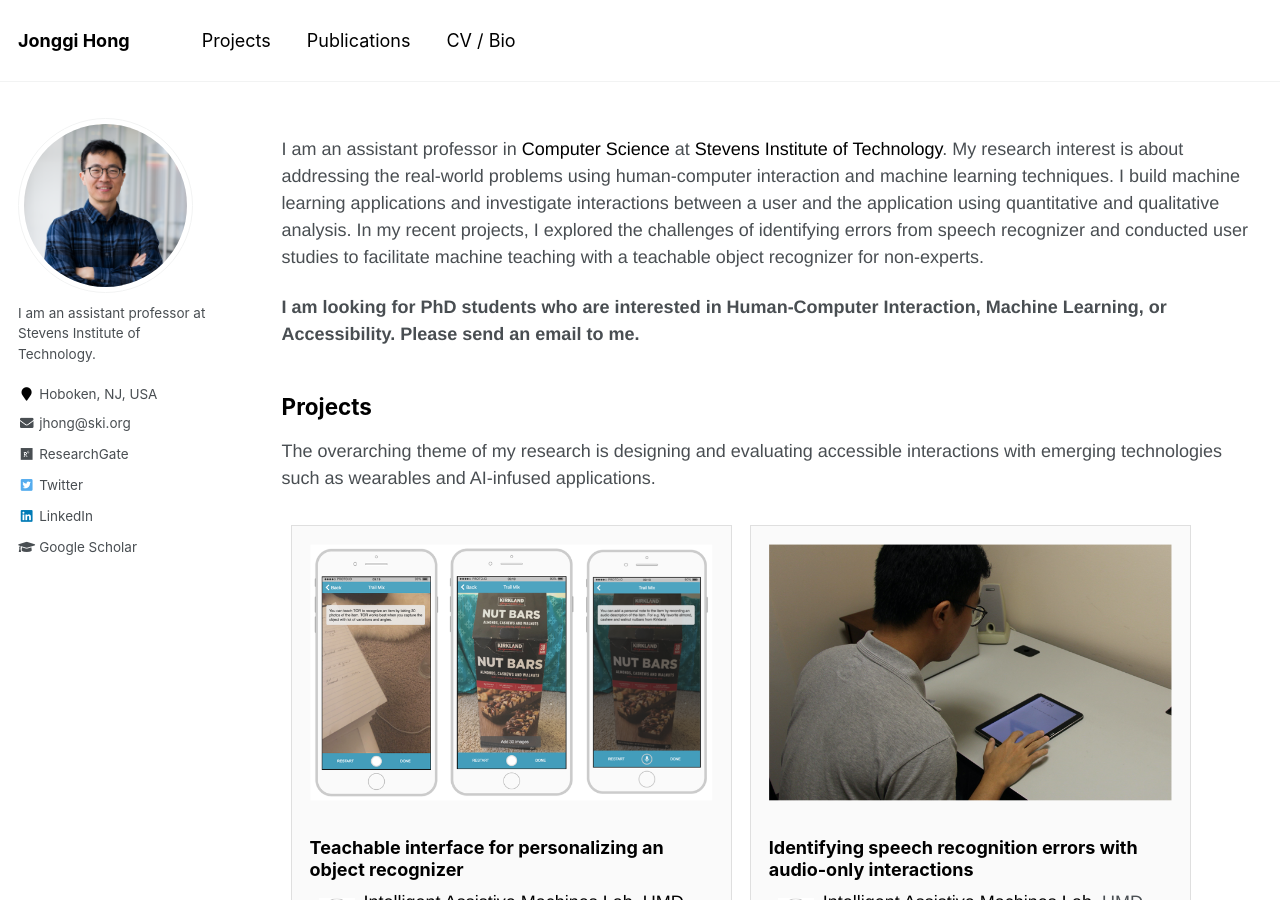
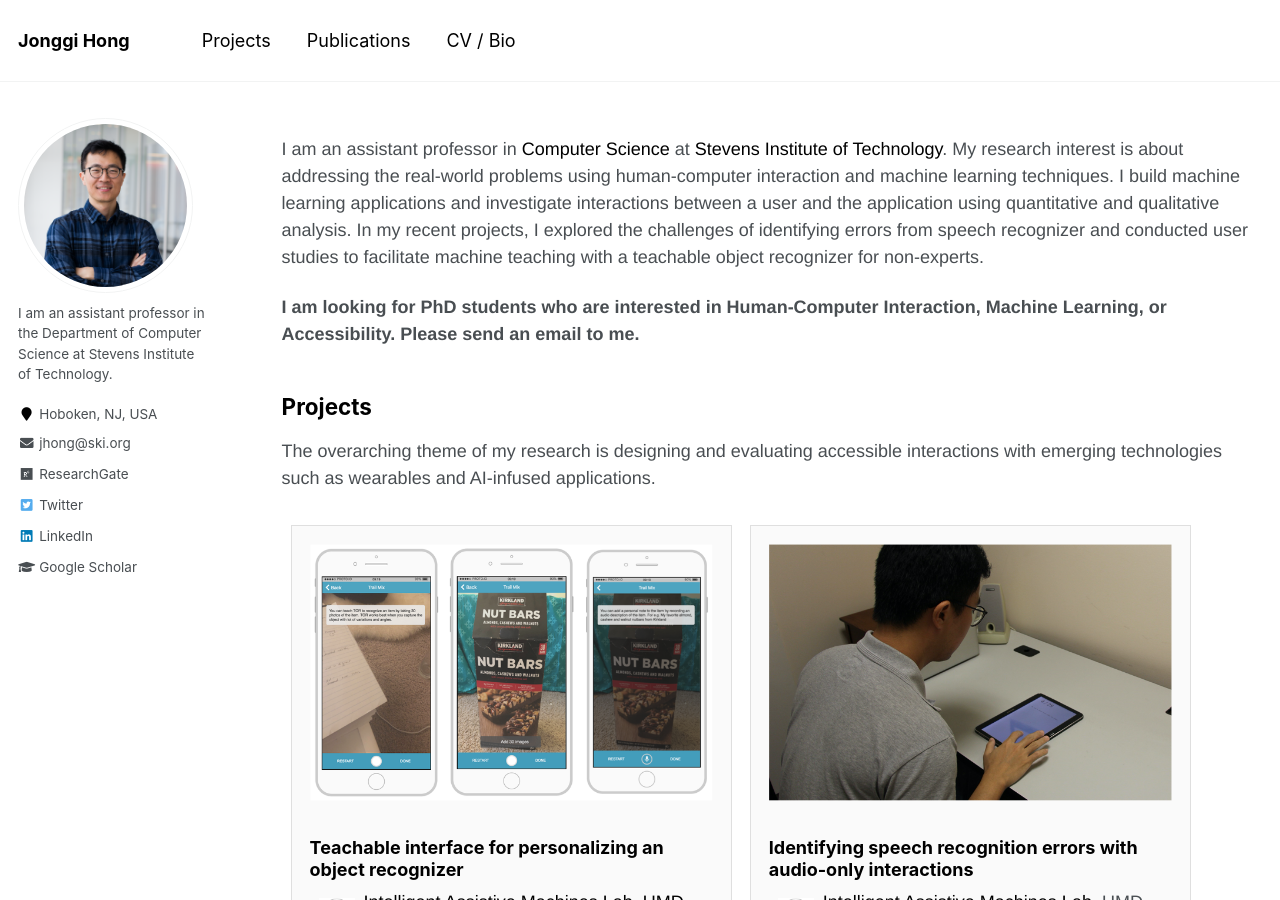
Before and after one commit to jonggi/jonggi.github.io, a Jekyll site: the page built from index.md, in a window 1280 px wide and 900 px high. Built offline with Jekyll 4.4.1, drawn with Linux system fonts in a browser that asks for light colours.

Commit message:
mm github

```diff
--- a/_config.yml
+++ b/_config.yml
@@ -10,7 +10,7 @@
 author:
   name             : ""
   avatar           : "JonggiHong3.png"
-  bio              : "I am an assistant professor at Stevens Institute of Technology."
+  bio              : "I am an assistant professor in the Department of Computer Science at Stevens Institute of Technology."
   location         : "Hoboken, NJ, USA"
   googlescholar    : "https://scholar.google.com/citations?user=55RWNnMAAAAJ&hl=en"
   email            : "jhong8@stevens.edu"
```
